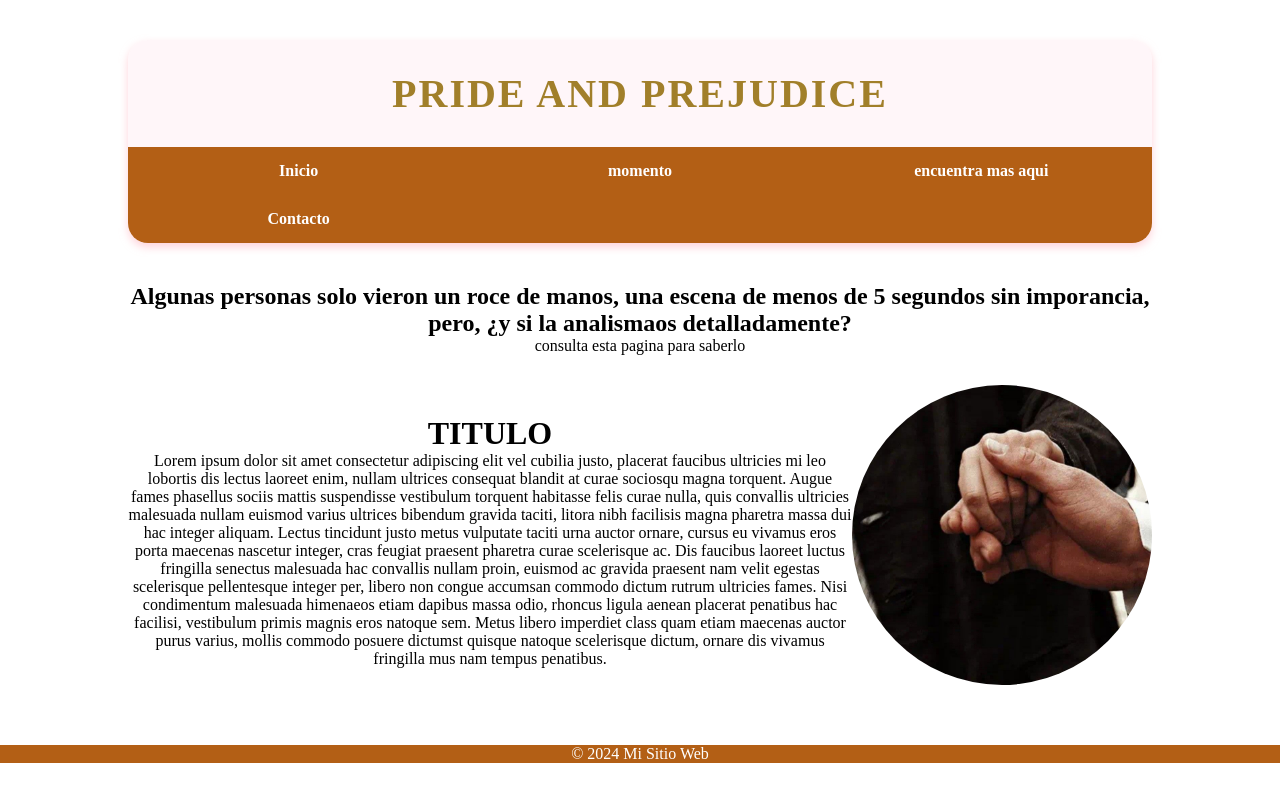
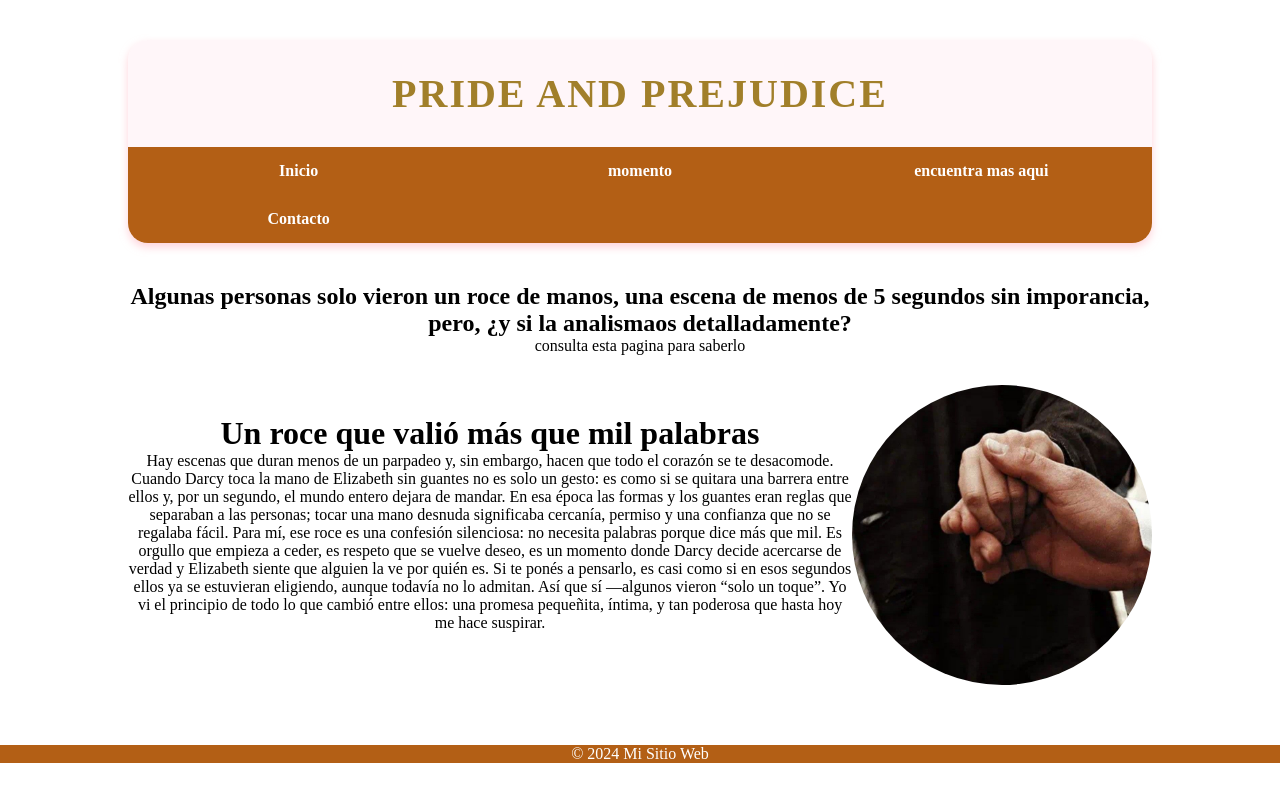
Before and after one commit to bianka-hub/prideandprejudice, a plain HTML site: page momento.html in a window 1280 px wide. Drawn offline with Linux system fonts and the light colour scheme.

Commit message:
Add files via upload

```diff
--- a/momento.html
+++ b/momento.html
@@ -36,10 +36,12 @@
 	<div class= "contenedor">
 
 	<div>
-	<h1>TITULO</h1>
-	<P>Lorem ipsum dolor sit amet consectetur adipiscing elit vel cubilia justo, placerat faucibus ultricies mi leo lobortis dis lectus laoreet enim, nullam ultrices consequat blandit at curae sociosqu magna torquent. Augue fames phasellus sociis mattis suspendisse vestibulum torquent habitasse felis curae nulla, quis convallis ultricies malesuada nullam euismod varius ultrices bibendum gravida taciti, litora nibh facilisis magna pharetra massa dui hac integer aliquam. Lectus tincidunt justo metus vulputate taciti urna auctor ornare, cursus eu vivamus eros porta maecenas nascetur integer, cras feugiat praesent pharetra curae scelerisque ac.
+	<h1>Un roce que valió más que mil palabras</h1>
+	<P>Hay escenas que duran menos de un parpadeo y, sin embargo, hacen que todo el corazón se te desacomode. Cuando Darcy toca la mano de Elizabeth sin guantes no es solo un gesto: es como si se quitara una barrera entre ellos y, por un segundo, el mundo entero dejara de mandar. En esa época las formas y los guantes eran reglas que separaban a las personas; tocar una mano desnuda significaba cercanía, permiso y una confianza que no se regalaba fácil.
 
-Dis faucibus laoreet luctus fringilla senectus malesuada hac convallis nullam proin, euismod ac gravida praesent nam velit egestas scelerisque pellentesque integer per, libero non congue accumsan commodo dictum rutrum ultricies fames. Nisi condimentum malesuada himenaeos etiam dapibus massa odio, rhoncus ligula aenean placerat penatibus hac facilisi, vestibulum primis magnis eros natoque sem. Metus libero imperdiet class quam etiam maecenas auctor purus varius, mollis commodo posuere dictumst quisque natoque scelerisque dictum, ornare dis vivamus fringilla mus nam tempus penatibus.</P>
+Para mí, ese roce es una confesión silenciosa: no necesita palabras porque dice más que mil. Es orgullo que empieza a ceder, es respeto que se vuelve deseo, es un momento donde Darcy decide acercarse de verdad y Elizabeth siente que alguien la ve por quién es. Si te ponés a pensarlo, es casi como si en esos segundos ellos ya se estuvieran eligiendo, aunque todavía no lo admitan.
+
+Así que sí —algunos vieron “solo un toque”. Yo vi el principio de todo lo que cambió entre ellos: una promesa pequeñita, íntima, y tan poderosa que hasta hoy me hace suspirar.</P>
 	</div>
 
 	<img class="imagen" src="img/manos.jpg" alt="fotos de las manos de darcy">
```
